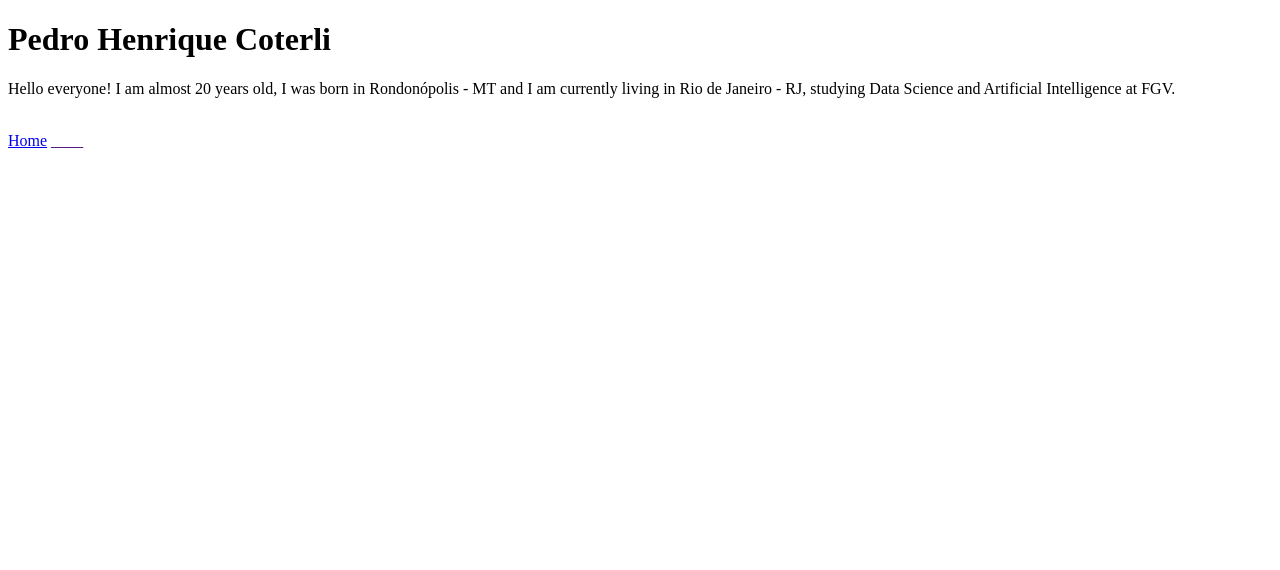
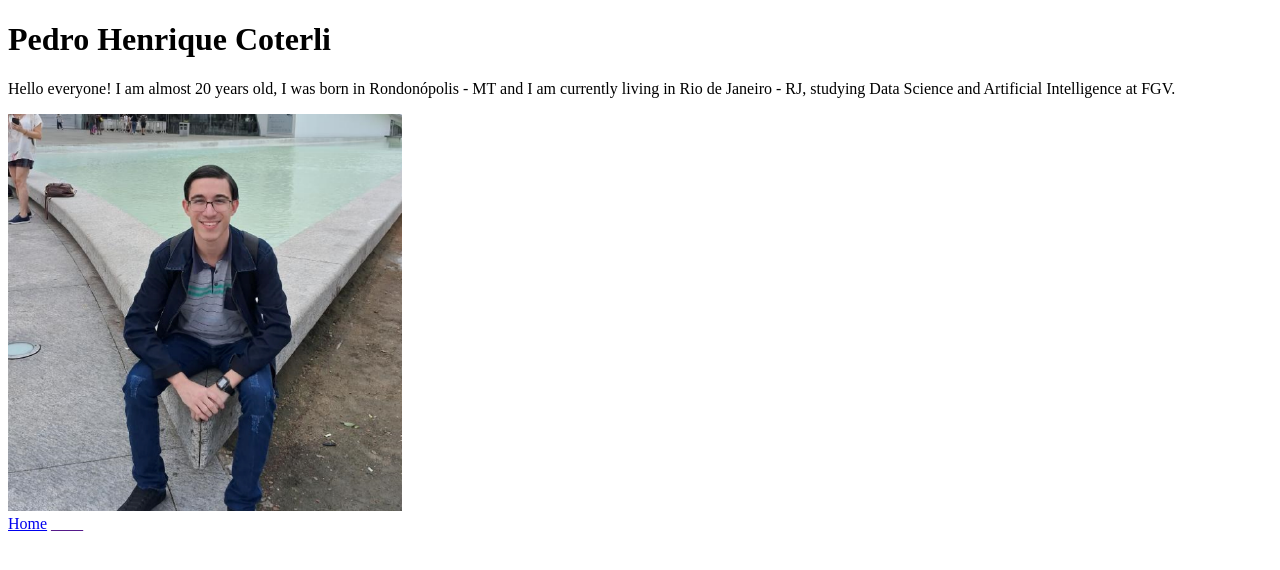
Before and after one commit to PedroPHC25/Visualizacao-labs, a plain HTML site: page index.html in a window 1280 px wide. Drawn offline with Linux system fonts and the light colour scheme.

Commit message:
Adicionando foto

```diff
--- a/index.html
+++ b/index.html
@@ -35,7 +35,7 @@
     <p> Hello everyone! I am almost 20 years old, I was born in Rondonópolis - MT and I am currently living in Rio de Janeiro - RJ, studying Data Science and Artificial Intelligence at FGV. </p>
 
     <!-- <img> (Image) tag is used to display images.-->
-    <img src="" alt="">
+    <img src="images/my_personal_image.png" alt="This is me.">
         <!-- Example:
             <img src="images/my_image.jpeg" alt="A description of the image">
         -->
```
Also changed, not shown: images/my_personal_image.png (added).
